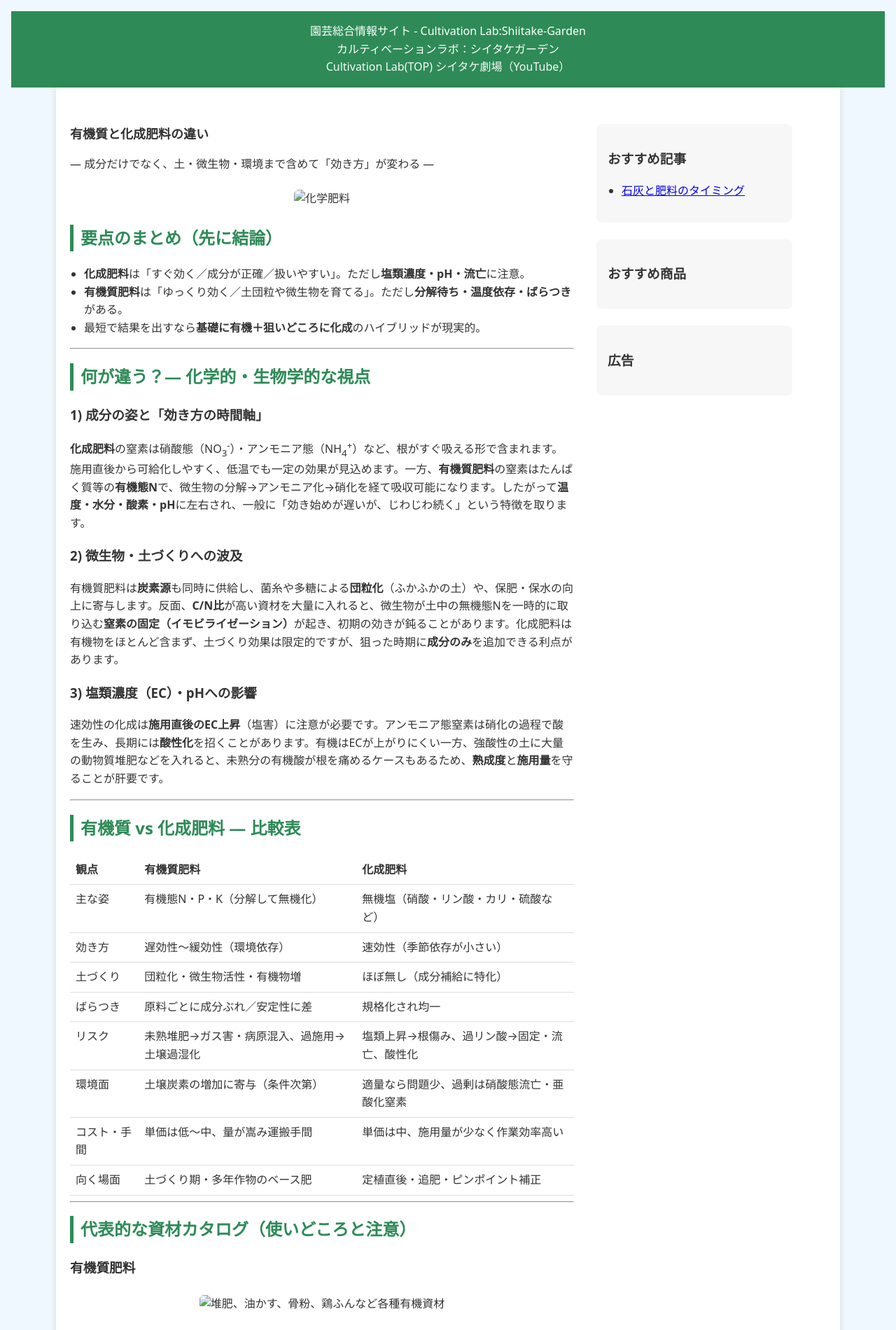
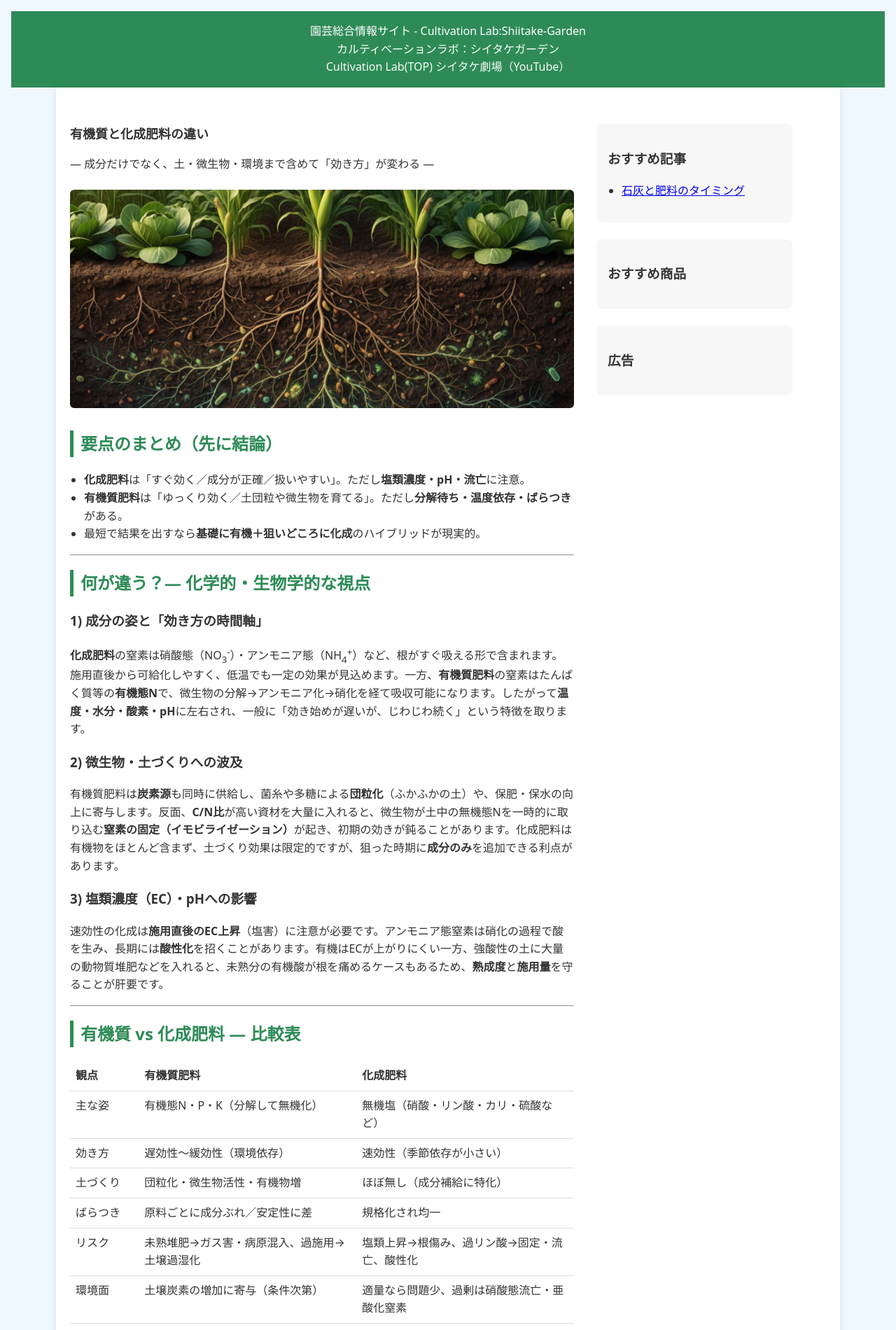
Before and after one commit to shiitake-garden/shiitake-garden.github.io, a Jekyll site: the page built from column/column_yuuki_kagaku.html, in a window 1280 px wide. Shown: the top 1900 px of the page at 70% size. Built offline with Jekyll 4.4.1, drawn with Linux system fonts in a browser that asks for light colours.

Commit message:
Update column_yuuki_kagaku.html

```diff
--- a/column/column_yuuki_kagaku.html
+++ b/column/column_yuuki_kagaku.html
@@ -14,7 +14,7 @@
 
 
       <figure>
-      <img src="images/tika_biseibutu.png" alt="化学肥料">
+      <img src="/images/tika_biseibutu.png" alt="化学肥料">
      </figure>
 
       <h2 id="summary">要点のまとめ（先に結論）</h2>
@@ -106,7 +106,7 @@
 
       <h3>有機質肥料</h3>
       <figure class="image-wide">
-        <img src="images/taihis.jpg" alt="堆肥、油かす、骨粉、鶏ふんなど各種有機資材">
+        <img src="/images/taihis.jpg" alt="堆肥、油かす、骨粉、鶏ふんなど各種有機資材">
       </figure>
 
       <ul>
@@ -119,7 +119,7 @@
 
       <h3>化成肥料</h3>
       <figure class="image-wide">
-        <img src="images/hiryous.jpg" alt="化学肥料">
+        <img src="/images/hiryous.jpg" alt="化学肥料">
         <figcaption>単肥（N/P/K）と配合肥、さらに被覆で溶出をコントロールするタイプも。</figcaption>
       </figure>
 
@@ -185,7 +185,7 @@
       <div class="sidebar-block">
         <h3>おすすめ記事</h3>
         <ul>
-          <li><a href="./column_sekkai_hiryou.html">石灰と肥料のタイミング</a></li>
+          <li><a href="/column/column_sekkai_hiryou.html">石灰と肥料のタイミング</a></li>
           <!--
           <li>#家庭菜園の病害虫対策</a></li>
           <li>#果樹の年間作業カレンダー</a></li>
```
